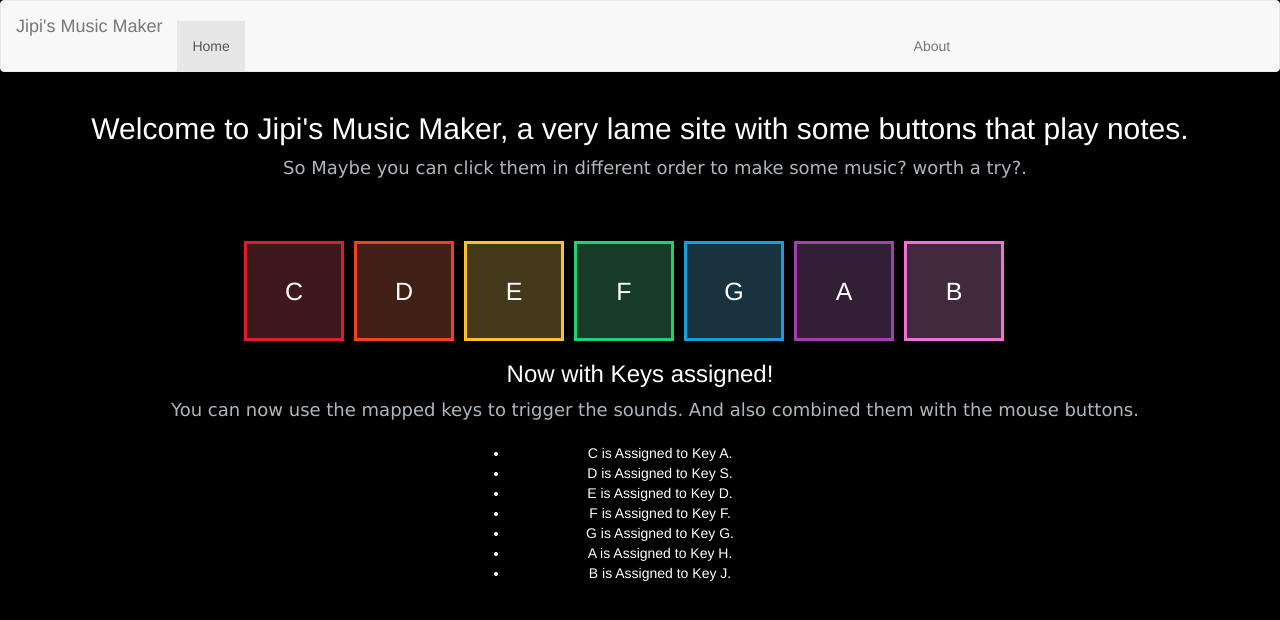
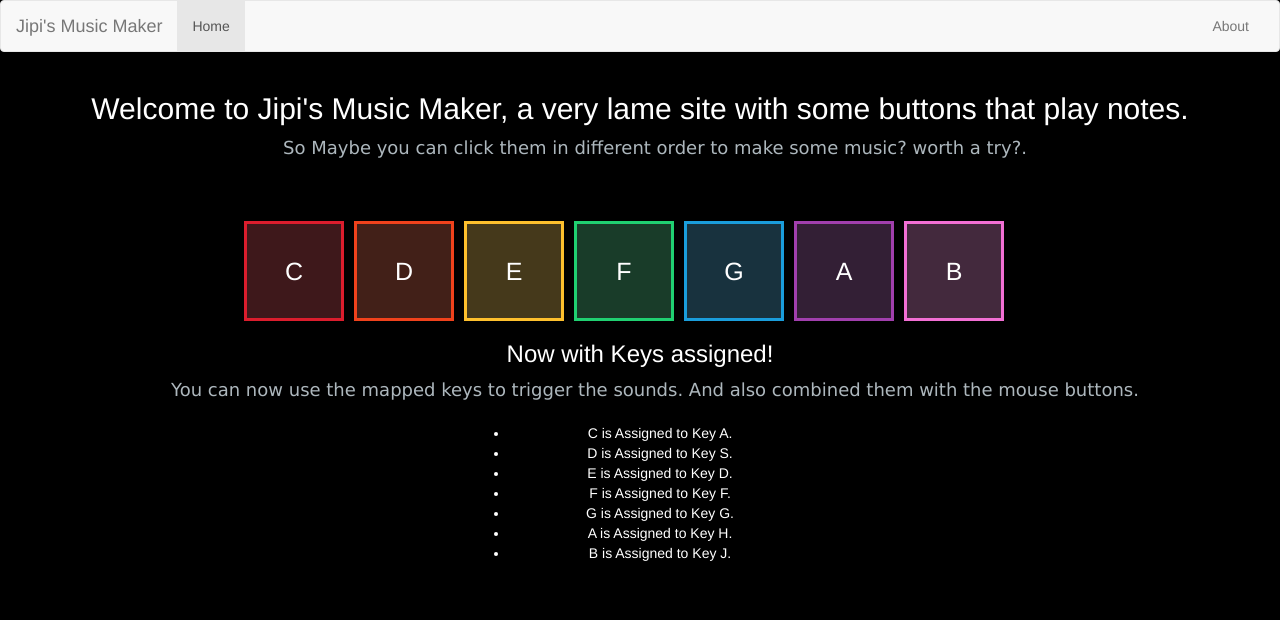
Before and after one commit to tzero86/MusicNotesApp, a plain HTML site: page Index.html in a window 1280 px wide. Drawn offline with nearby package versions, Linux system fonts and the light colour scheme.

Commit message:
Minor Fix
UL top margin issue fixed.

```diff
--- a/style.css
+++ b/style.css
@@ -7,7 +7,7 @@ body {
     margin-bottom: 10px;
 }
 
-ul {
+.listOfKeys {
     padding-top: 20px;
     margin-top: 20px;
     margin: auto;
```
